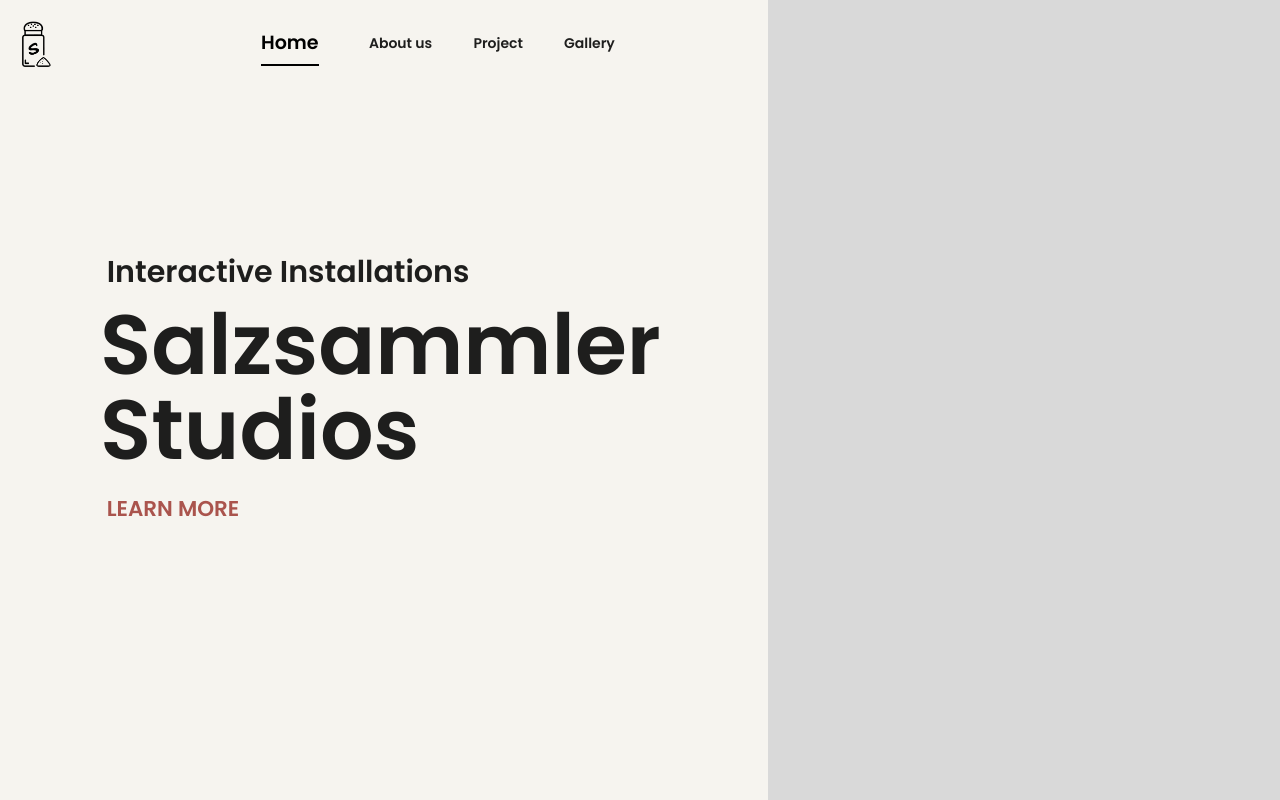
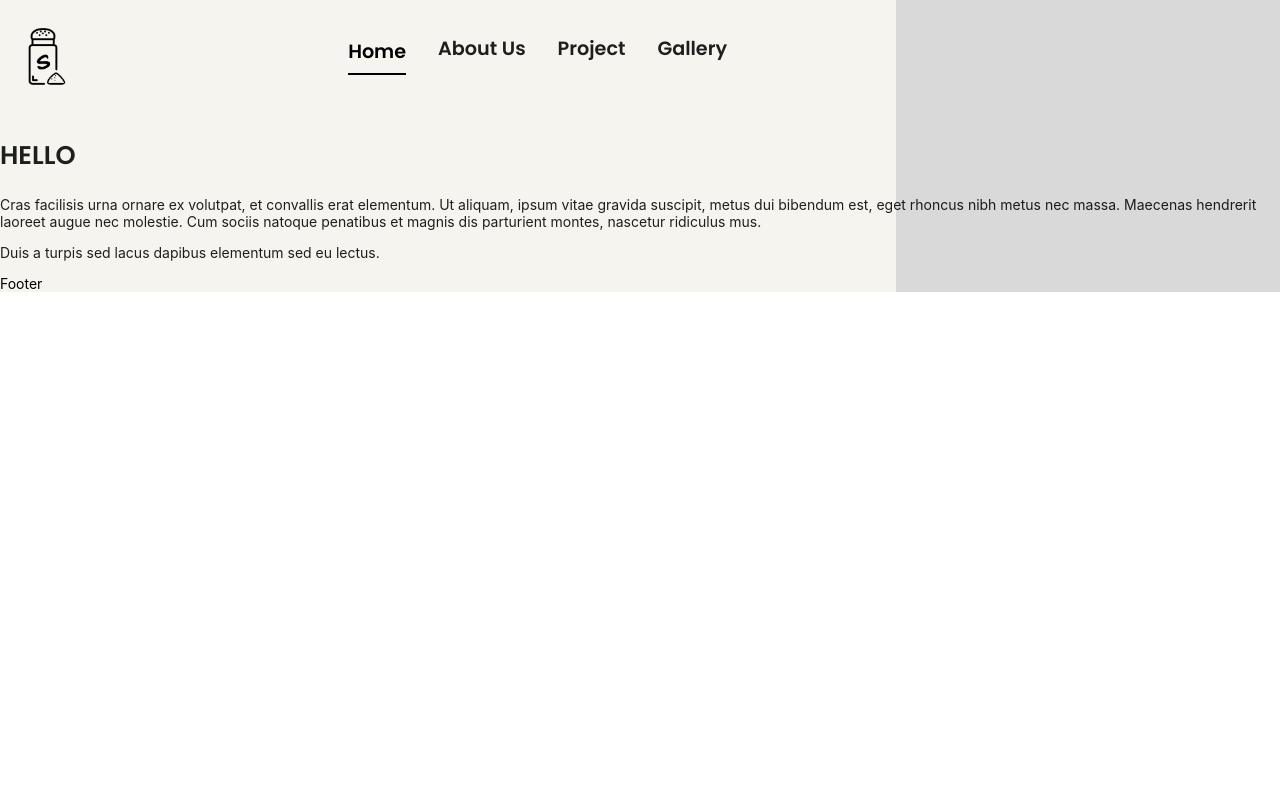
Before and after one commit to Salzsammler-Studios/salzsammler-studios.github.io, a React (Create React App) app: page /gallery in a window 1280 px wide. Shown: the top 800 px of the page. Built offline with nearby package versions, Linux system fonts and the light colour scheme.

Commit message:
feat: add page routing

```diff
--- a/package.json
+++ b/package.json
@@ -14,6 +14,7 @@
     "antd": "^5.9.1",
     "react": "^18.2.0",
     "react-dom": "^18.2.0",
+    "react-router-dom": "^6.16.0",
     "react-scripts": "5.0.1",
     "typescript": "^4.9.5",
     "web-vitals": "^2.1.4"
--- a/src/App.css
+++ b/src/App.css
@@ -1,97 +1,29 @@
 .App {
     text-align: center;
-    background: #f6f4ef;
-    background-color: #f6f4ef;
 }
 
-body {
+body{
+    margin: 0;
+    padding: 0;
+}
+
+.MainPage {
+    background: linear-gradient(to right, #f6f4ef 0%, #f6f4ef 70%, #d9d9d9 70%, #d9d9d9 100%);
     background-color: #f6f4ef;
 }
 
 h2 {
-    font-size: 22.6pt;
+    font-size: 2vw;
     font-family: 'Poppins', sans-serif;
 }
 
 h1 {
-    font-size: 63.1pt;
+    font-size: 5vw;
     font-family: 'Poppins', sans-serif;
 }
 
 a {
     color: #aa544d;
-    font-size: 16.1pt;
+    font-size: 1.5vw;
     font-family: 'Poppins', sans-serif;
 }
-
-.Header {
-    text-align: center;
-    background: #f6f4ef;
-    background-color: #f6f4ef;
-    font-family: 'Poppins', sans-serif;
-    display: flex;
-    justify-content: space-evenly;
-    align-items: center;
-}
-
-.MainPage {
-    background: linear-gradient(to right, #f6f4ef 0%,#f6f4ef 60%, #d9d9d9 60%,#d9d9d9 100%);
-    height: 100%;
-}
-
-.ant-menu {
-    border-bottom: none;
-}
-
-.ant-menu-item-selected {
-    color: #000000 !important;
-    font-size: 19.1px;
-}
-
-.ant-menu-item-selected::after {
-    border-bottom-color: black !important;
-}
-
-.ant-menu-item:hover {
-    border-bottom-color: black !important;
-}
-
-.ant-menu-item:hover::after {
-    border-bottom-color: black !important;
-}
-
-
-.App-logo {
-    height: 40vmin;
-    pointer-events: none;
-}
-
-@media (prefers-reduced-motion: no-preference) {
-    .App-logo {
-        animation: App-logo-spin infinite 20s linear;
-    }
-}
-
-.App-header {
-    background-color: #b6a4d8;
-    min-height: 100vh;
-    display: flex;
-    flex-direction: column;
-    align-items: center;
-    justify-content: center;
-    font-size: calc(10px + 2vmin);
-    color: white;
-}
-
-.App-link {
-    color: #61dafb;
-}
-
-@keyframes App-logo-spin {
-    from {
-        transform: rotate(0deg);
-    }
-    to {
-        transform: rotate(360deg);
-    }
-}
--- a/src/App.tsx
+++ b/src/App.tsx
@@ -1,73 +1,14 @@
-import React, {useState} from 'react';
-import './App.css';
-import image from './assets/salzsammler-logo-icon.png';
+import React from 'react';
 
-import {Col, Layout, Menu, MenuProps, Row } from 'antd';
+import Homepage from "./pages/homepage";
 
-const {Content, Footer} = Layout;
-
-const items: MenuProps['items'] = [
-    {
-        label: "Home",
-        key: "home",
-    },
-    {
-        label: "About us",
-        key: "about_us",
-    },
-    {
-        label: "Project",
-        key: "project"
-    },
-    {
-        label: "Gallery",
-        key: "gallery",
-    }
-]
 
 function App() {
-    const [current, setCurrent] = useState('home');
-
-    const onClick: MenuProps['onClick'] = (e) => {
-        console.log('click ', e);
-        setCurrent(e.key);
-    };
 
     return (
-        <Layout className={"MainPage"}>
-            <Row style={{margin: "20px"}}>
-                <Col span={4}>
-                    <img src={image} height={"48px"} alt={"Salzsammler Logo"}/>
-                </Col>
-                <Col span={8}><Menu className={"Header"} onClick={onClick} mode={"horizontal"} items={items}
-                                    selectedKeys={[current]}/></Col>
-                <Col span={6}></Col>
-            </Row>
-            <Content>
-                <Row style={{height: "100pt"}}></Row>
-                <Row align={"middle"}>
-                    <Col span={2}></Col>
-                    <Col span={10}>
-                        <Row>
-                            <Col><h2 style={{marginBottom: "0"}}>Interactive Installations</h2></Col>
-                        </Row>
-                        <Row>
-                            <Col><h1 style={{marginTop: "-10pt", marginBottom: "-30pt", marginLeft: "-5pt"}}>
-                                <strong>Salzsammler</strong></h1></Col>
-                        </Row>
-                        <Row>
-                            <Col><h1 style={{marginTop: "0", marginLeft: "-5pt", marginBottom: "0pt"}}><strong>Studios</strong></h1></Col>
-                        </Row>
-                        <Row>
-                            <Col><a style={{marginTop: "0pt"}}>LEARN MORE</a></Col>
-                        </Row>
-                    </Col>
-                </Row>
-                <Row style={{height: "500pt"}}></Row>
-            </Content>
-            <Footer></Footer>
-        </Layout>
+        <Homepage/>
     );
+
 }
 
 export default App;
--- /dev/null
+++ b/src/components/BaseLayout.tsx
@@ -0,0 +1,27 @@
+import {Col, Layout, Row} from "antd";
+import image from "../assets/salzsammler-logo-icon.png";
+import NavBar from "./navbar";
+import React from "react";
+import {Outlet} from "react-router-dom";
+import {Content} from "antd/es/layout/layout";
+
+import "../App.css"
+
+const BaseLayout = () => {
+    return (
+        <Layout className={"MainPage"}>
+            <Row style={{margin: "2vw"}}>
+                <Col span={4}>
+                    <img src={image} width={"20%"} alt={"Salzsammler Logo"}/>
+                </Col>
+                <Col span={12}><NavBar/>
+                </Col>
+                <Col span={6}></Col>
+            </Row>
+            <Content><Outlet/></Content>
+            <div>Footer</div>
+        </Layout>
+    )
+};
+
+export default BaseLayout;
--- /dev/null
+++ b/src/components/navbar.css
@@ -0,0 +1,24 @@
+.ant-menu {
+    border-bottom: none;
+    font-size: 1vw;
+}
+
+
+.ant-menu-item-selected {
+    color: black !important;
+    font-size: 2vw;
+}
+
+.ant-menu-item-selected::after, .ant-menu-item:hover, .ant-menu-item:hover::after {
+    border-bottom-color: black !important;
+    opacity: 1 !important;
+}
+
+
+.Header {
+    align-items: center;
+    justify-content: center;
+    display: flex;
+    background: #f6f4ef;
+    font-family: 'Poppins', sans-serif;
+}
--- /dev/null
+++ b/src/components/navbar.tsx
@@ -0,0 +1,42 @@
+import React, {useState} from "react";
+import {Menu, MenuProps} from "antd";
+import {Link} from "react-router-dom";
+
+import "./navbar.css"
+
+function NavBar() {
+    const [current, setCurrent] = useState('home');
+
+    const onClick: MenuProps['onClick'] = (e) => {
+        setCurrent(e.key);
+    };
+
+    return (
+        <Menu className={"Header"} onClick={onClick}
+              mode={"horizontal"}
+              selectedKeys={[current]}>
+            <Menu.Item key="home">
+                <Link to="/">
+                    <span className="nav-text">Home</span>
+                </Link>
+            </Menu.Item>
+            <Menu.Item key="about_us">
+                <Link to="/about_us">
+                    <span className="nav-text">About Us</span>
+                </Link>
+            </Menu.Item>
+            <Menu.Item key="project">
+                <Link to="/project">
+                    <span className="nav-text">Project</span>
+                </Link>
+            </Menu.Item>
+            <Menu.Item key="gallery">
+                <Link to="/gallery">
+                    <span className="nav-text">Gallery</span>
+                </Link>
+            </Menu.Item>
+        </Menu>
+    );
+}
+
+export default NavBar;
--- a/src/index.tsx
+++ b/src/index.tsx
@@ -1,18 +1,32 @@
-import React from 'react';
 import ReactDOM from 'react-dom/client';
-import './index.css';
-import App from './App';
-import reportWebVitals from './reportWebVitals';
 
-const root = ReactDOM.createRoot(
-  document.getElementById('root') as HTMLElement
-);
-root.render(
-  <React.StrictMode>
-    <App />
-  </React.StrictMode>
-);
+import {Route, BrowserRouter, Routes} from 'react-router-dom';
 
+import reportWebVitals from "./reportWebVitals";
+import Homepage from "./pages/homepage";
+import AboutUs from "./pages/about_us";
+
+import "./App.css"
+import BaseLayout from "./components/BaseLayout";
+import Project from "./pages/project";
+
+export default function App() {
+    return (
+        <BrowserRouter>
+            <Routes>
+                <Route path="/" element={<BaseLayout/>}>
+                    <Route index element={<Homepage/>}/>
+                    <Route path="about_us" element={<AboutUs/>}/>
+                    <Route path="project" element={<Project/>}/>
+                    <Route path="gallery" element={<Project/>}/>
+                </Route>
+            </Routes>
+        </BrowserRouter>
+    );
+}
+
+const root = ReactDOM.createRoot(document.getElementById('root') as HTMLElement);
+root.render(<App/>);
 // If you want to start measuring performance in your app, pass a function
 // to log results (for example: reportWebVitals(console.log))
 // or send to an analytics endpoint. Learn more: https://bit.ly/CRA-vitals
--- /dev/null
+++ b/src/pages/about_us.tsx
@@ -0,0 +1,19 @@
+import React from "react";
+
+const AboutUs = () => {
+    return (
+        <div className={"MainPage"}>
+            <h2>HELLO</h2>
+            <p>Cras facilisis urna ornare ex volutpat, et
+                convallis erat elementum. Ut aliquam, ipsum vitae
+                gravida suscipit, metus dui bibendum est, eget rhoncus nibh
+                metus nec massa. Maecenas hendrerit laoreet augue
+                nec molestie. Cum sociis natoque penatibus et magnis
+                dis parturient montes, nascetur ridiculus mus.</p>
+
+            <p>Duis a turpis sed lacus dapibus elementum sed eu lectus.</p>
+        </div>
+    );
+}
+
+export default AboutUs;
--- /dev/null
+++ b/src/pages/homepage.tsx
@@ -0,0 +1,31 @@
+import {Col, Row} from "antd";
+
+import React from "react";
+
+const Homepage = () => {
+    return <div className={"MainPage"}>
+        <Row style={{height: "100pt"}}></Row>
+        <Row align={"middle"}>
+            <Col span={2}></Col>
+            <Col span={10}>
+                <Row>
+                    <Col><h2 style={{marginBottom: "0"}}>Interactive Installations</h2></Col>
+                </Row>
+                <Row>
+                    <Col><h1 style={{marginTop: "-10pt", marginBottom: "-30pt", marginLeft: "-5pt"}}>
+                        <strong>Salzsammler</strong></h1></Col>
+                </Row>
+                <Row>
+                    <Col><h1 style={{marginTop: "0", marginLeft: "-5pt", marginBottom: "0pt"}}>
+                        <strong>Studios</strong></h1></Col>
+                </Row>
+                <Row>
+                    <Col><a href={"/"} style={{marginTop: "0pt"}}>LEARN MORE</a></Col>
+                </Row>
+            </Col>
+        </Row>
+        <Row style={{height: "500pt"}}></Row>
+    </div>
+}
+
+export default Homepage;
--- /dev/null
+++ b/src/pages/project.tsx
@@ -0,0 +1,19 @@
+import React from "react";
+
+const Project = () => {
+    return (
+        <div className={"MainPage"}>
+            <h2>HELLO</h2>
+            <p>Cras facilisis urna ornare ex volutpat, et
+                convallis erat elementum. Ut aliquam, ipsum vitae
+                gravida suscipit, metus dui bibendum est, eget rhoncus nibh
+                metus nec massa. Maecenas hendrerit laoreet augue
+                nec molestie. Cum sociis natoque penatibus et magnis
+                dis parturient montes, nascetur ridiculus mus.</p>
+
+            <p>Duis a turpis sed lacus dapibus elementum sed eu lectus.</p>
+        </div>
+    );
+}
+
+export default Project;
```
Also changed, not shown: 1 other file (tests, documents, lock files or other folders).
